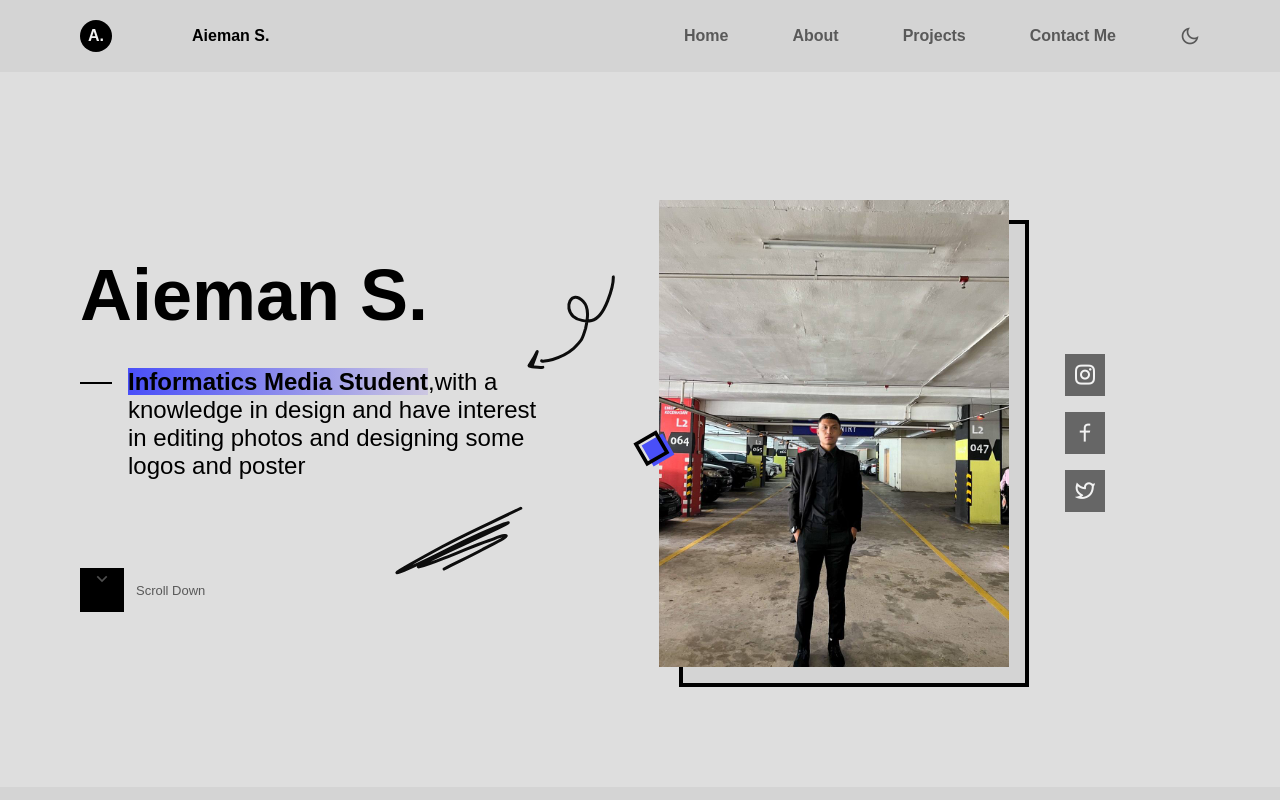
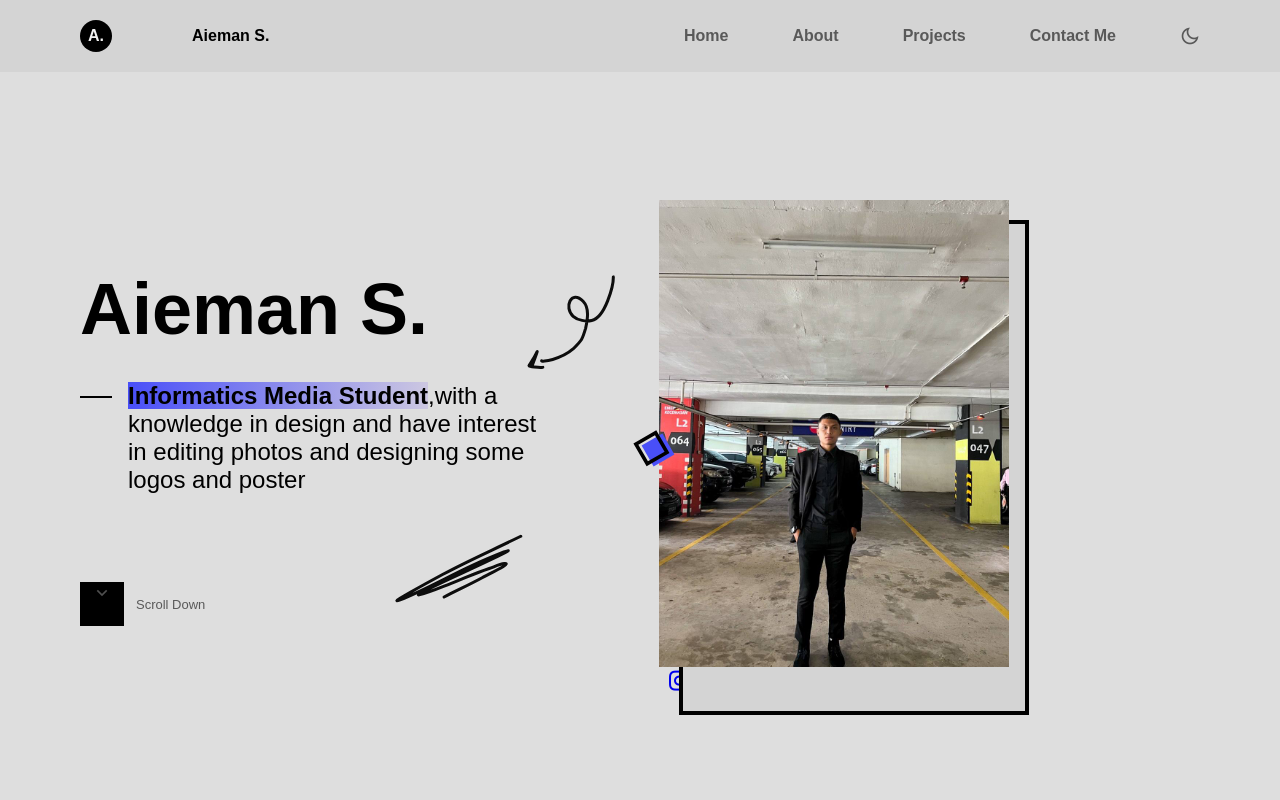
Before and after one commit to emansspp/aeman2wavy.github.io, a plain HTML site: page index.html in a window 1280 px wide. Shown: the top 800 px of the page. Drawn offline with nearby package versions, Linux system fonts and the light colour scheme; a web font is replaced by a local one.

Commit message:
Update style.css

```diff
--- a/style.css
+++ b/style.css
@@ -443,32 +443,6 @@ body.dark-theme{
     z-index: 10;
 }
 
-.home__social{
-    height:min-content;
-    position: absolute;
-    left: -3rem;
-    top: 0;
-    bottom: 0;
-    margin: auto 0;
-    display: grid;
-    row-gap: 1rem;
-
-}
-
-.home__social-link{
-    background-color: var(--black-color-light);
-    color: var(--white-color);
-    font-size: 0.5rem;
-    padding: 1px;
-    display: grid;
-    place-items: center;
-    transition: background-color .3s;
-
-}
-
-.home__social-link:hover{
-    background-color: var(--black-color);
-}
 
 .home__info{
     margin-top: 4rem;
```
